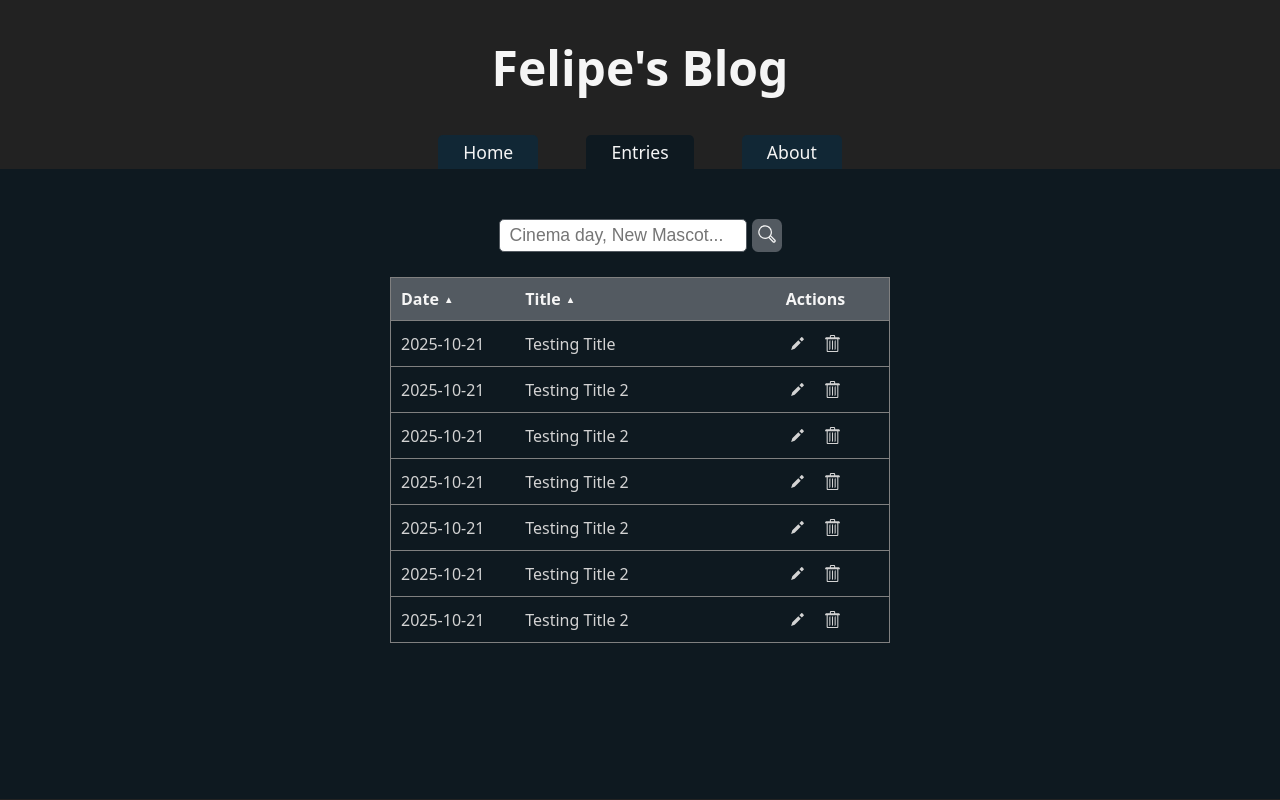
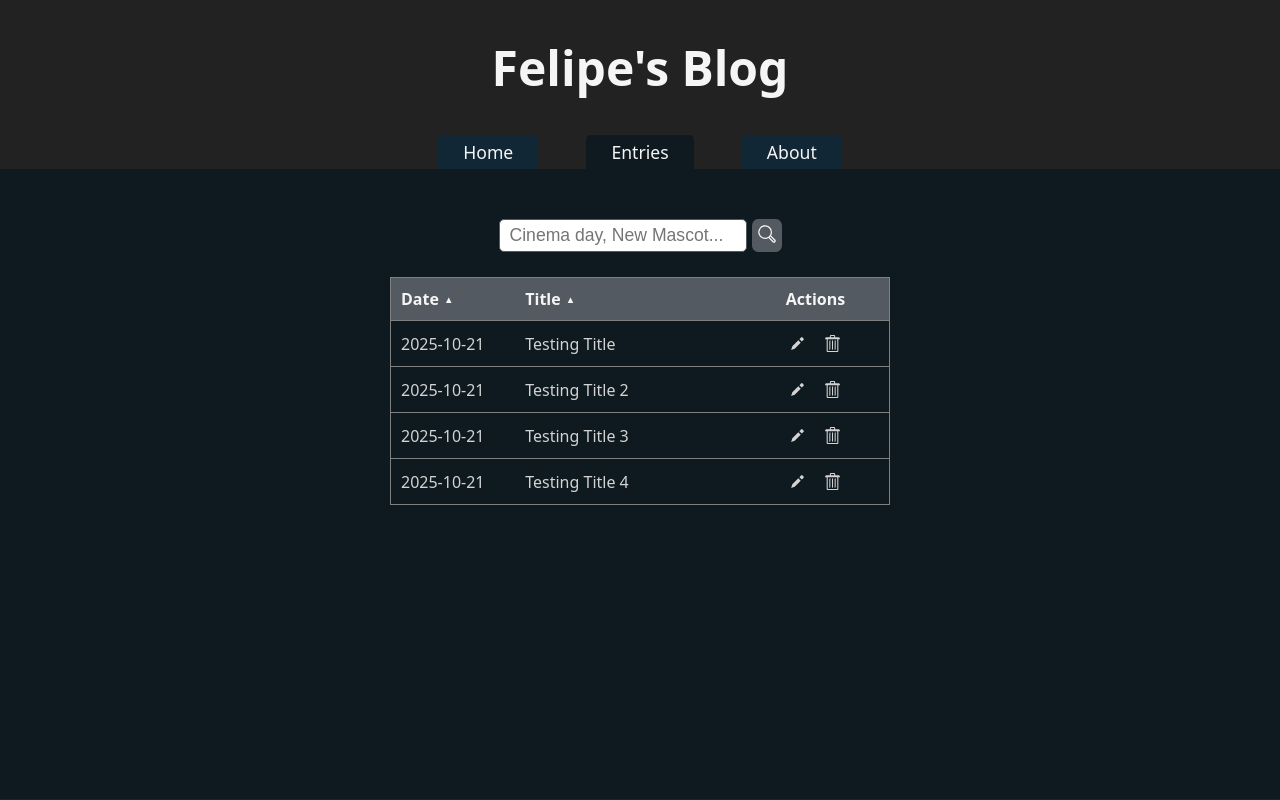
Before and after one commit to felipe-u/felipes-blog, a React (Vite) app: page /entries in a window 1280 px wide. Built offline with nearby package versions, Linux system fonts and the light colour scheme.

Commit message:
feat: filling components with posts data coming from a js file trought a custoom hook

```diff
--- a/src/components/EntrySum.jsx
+++ b/src/components/EntrySum.jsx
@@ -1,24 +1,24 @@
 import { useNavigate } from 'react-router'
 import { CalendarIcon } from './Icons'
 
-export function EntrySum() {
+export function EntrySum({ postData }) {
   const navigate = useNavigate()
 
   const seeFullEntry = () => {
-    navigate('/entries/1')
+    navigate(`/entries/${postData.id}`)
   }
 
   return (
     <div className='entry-sum-container' onClick={seeFullEntry}>
       <img
-        src='https://i.pinimg.com/1200x/29/a3/5f/29a35f173cd4af4f208348e1bbaf5532.jpg'
-        alt=''
+        src={postData.imgUrl}
+        alt={`${postData.title} image`}
       />
       <div className='sum-data-container'>
-        <h2>Testing Title</h2>
+        <h2>{postData.title}</h2>
         <div className='date-visualizer'>
           <CalendarIcon />
-          <span>2025-10-21</span>
+          <span>{postData.date}</span>
         </div>
       </div>
     </div>
--- /dev/null
+++ b/src/data/allPosts.js
@@ -0,0 +1,38 @@
+export const allPosts = [
+  {
+    id: 1,
+    title: 'Testing Title',
+    content:
+      'Lorem ipsum dolor sit amet, consectetur adipiscing elit. Maecenas et dignissim lacus, nec scelerisque nunc. Proin vitae mollis nisi. Curabitur ut eros vestibulum, dictum mi in, finibus velit. Quisque tempus vehicula tempor. Quisque lectus arcu, dignissim nec mauris eget, luctus iaculis nisl. Nullam sit amet nisi non ex elementum dignissim. Proin a odio purus. Nam in mi ultrices, lobortis erat id, tempor ipsum. ',
+    imgUrl:
+      'https://i.pinimg.com/1200x/29/a3/5f/29a35f173cd4af4f208348e1bbaf5532.jpg',
+    date: '2025-10-21',
+  },
+  {
+    id: 2,
+    title: 'Testing Title 2',
+    content:
+      'Nunc ac sapien lacinia, hendrerit nulla a, vestibulum tortor. Donec eu commodo ipsum, at vestibulum nulla. Mauris mollis pharetra justo ut consequat. Nullam tortor metus, laoreet non sapien at, tempor pretium elit. Nulla ac sem eu felis tristique rutrum. Pellentesque metus dui, elementum et nunc vel, semper placerat justo. Integer non ex justo. In nunc metus, suscipit eu maximus ac, accumsan eu ipsum. In cursus faucibus elit, eu feugiat enim tincidunt ac. Aliquam lobortis vehicula lorem, vel consequat odio tincidunt et. Nam ut dictum ipsum, sed efficitur turpis.',
+    imgUrl:
+      'https://i.pinimg.com/1200x/69/76/29/697629a754301416a00746674e65373d.jpg',
+    date: '2025-10-21',
+  },
+  {
+    id: 3,
+    title: 'Testing Title 3',
+    content:
+      'Nunc ac sapien lacinia, hendrerit nulla a, vestibulum tortor. Donec eu commodo ipsum, at vestibulum nulla. Mauris mollis pharetra justo ut consequat. Nullam tortor metus, laoreet non sapien at, tempor pretium elit. Nulla ac sem eu felis tristique rutrum. Pellentesque metus dui, elementum et nunc vel, semper placerat justo. Integer non ex justo. In nunc metus, suscipit eu maximus ac, accumsan eu ipsum. In cursus faucibus elit, eu feugiat enim tincidunt ac. Aliquam lobortis vehicula lorem, vel consequat odio tincidunt et. Nam ut dictum ipsum, sed efficitur turpis.',
+    imgUrl:
+      'https://i.pinimg.com/1200x/7b/b6/35/7bb63551902c3d403c7817b53374ba19.jpg',
+    date: '2025-10-21',
+  },
+  {
+    id: 4,
+    title: 'Testing Title 4',
+    content:
+      'Nunc ac sapien lacinia, hendrerit nulla a, vestibulum tortor. Donec eu commodo ipsum, at vestibulum nulla. Mauris mollis pharetra justo ut consequat. Nullam tortor metus, laoreet non sapien at, tempor pretium elit. Nulla ac sem eu felis tristique rutrum. Pellentesque metus dui, elementum et nunc vel, semper placerat justo. Integer non ex justo. In nunc metus, suscipit eu maximus ac, accumsan eu ipsum. In cursus faucibus elit, eu feugiat enim tincidunt ac. Aliquam lobortis vehicula lorem, vel consequat odio tincidunt et. Nam ut dictum ipsum, sed efficitur turpis.',
+    imgUrl:
+      'https://i.pinimg.com/1200x/ea/0a/3e/ea0a3eb4af2cbac1dffe85af0a718430.jpg',
+    date: '2025-10-21',
+  },
+]
--- /dev/null
+++ b/src/hooks/usePosts.js
@@ -0,0 +1,20 @@
+import { useEffect, useState } from 'react'
+import { allPosts } from '../data/allPosts'
+
+export function usePosts() {
+  const [posts, setPosts] = useState([])
+
+  useEffect(() => {
+    getAllPosts()
+  }, [])
+
+  const getAllPosts = () => {
+    setPosts([...allPosts])
+  }
+
+  const getPost = (postId) => {
+    return allPosts.find((post) => post.id === Number(postId))
+  }
+
+  return { posts, getPost }
+}
--- a/src/pages/EntriesPage.jsx
+++ b/src/pages/EntriesPage.jsx
@@ -1,22 +1,27 @@
 import { useNavigate } from 'react-router'
 import { EditPenIcon, SearchIcon, TrashCanIcon } from '../components/Icons'
 import '../styles/Entries.css'
+import { usePosts } from '../hooks/usePosts'
 
 export function EntriesPage() {
   const navigate = useNavigate()
+  const { posts } = usePosts()
 
-  const seeFullEntry = () => {
-    navigate('/entries/1')
+  const seeFullEntry = (postId) => {
+    navigate(`/entries/${postId}`)
   }
 
   return (
     <div className='entries-container'>
+      {posts ? (
+        <>
           <div className='search-container'>
             <input type='text' placeholder='Cinema day, New Mascot...' />
             <button>
               <SearchIcon />
             </button>
           </div>
+
           <table>
             <thead>
               <tr>
@@ -40,10 +45,14 @@ export function EntriesPage() {
               </tr>
             </thead>
             <tbody>
-          <tr onClick={seeFullEntry}>
-            <td>2025-10-21</td>
-            <td>Testing Title</td>
-            <td className='actions-cell' onClick={(e) => e.stopPropagation()}>
+              {posts.map((post) => (
+                <tr onClick={() => seeFullEntry(post.id)}>
+                  <td>{post.date}</td>
+                  <td>{post.title}</td>
+                  <td
+                    className='actions-cell'
+                    onClick={(e) => e.stopPropagation()}
+                  >
                     <button>
                       <EditPenIcon />
                     </button>
@@ -52,80 +61,13 @@ export function EntriesPage() {
                     </button>
                   </td>
                 </tr>
-          <tr>
-            <td>2025-10-21</td>
-            <td>Testing Title 2</td>
-            <td className='actions-cell'>
-              <button>
-                <EditPenIcon />
-              </button>
-              <button className='trash-btn'>
-                <TrashCanIcon />
-              </button>
-            </td>
-          </tr>
-          <tr>
-            <td>2025-10-21</td>
-            <td>Testing Title 2</td>
-            <td className='actions-cell'>
-              <button>
-                <EditPenIcon />
-              </button>
-              <button className='trash-btn'>
-                <TrashCanIcon />
-              </button>
-            </td>
-          </tr>
-          <tr>
-            <td>2025-10-21</td>
-            <td>Testing Title 2</td>
-            <td className='actions-cell'>
-              <button>
-                <EditPenIcon />
-              </button>
-              <button className='trash-btn'>
-                <TrashCanIcon />
-              </button>
-            </td>
-          </tr>
-          <tr>
-            <td>2025-10-21</td>
-            <td>Testing Title 2</td>
-            <td className='actions-cell'>
-              <button>
-                <EditPenIcon />
-              </button>
-              <button className='trash-btn'>
-                <TrashCanIcon />
-              </button>
-            </td>
-          </tr>
-          <tr>
-            <td>2025-10-21</td>
-            <td>Testing Title 2</td>
-            <td className='actions-cell'>
-              <button>
-                <EditPenIcon />
-              </button>
-              <button className='trash-btn'>
-                <TrashCanIcon />
-              </button>
-            </td>
-          </tr>
-          <tr>
-            <td>2025-10-21</td>
-            <td>Testing Title 2</td>
-            <td className='actions-cell'>
-              <button>
-                <EditPenIcon />
-              </button>
-              <button className='trash-btn'>
-                <TrashCanIcon />
-              </button>
-            </td>
-          </tr>
+              ))}
             </tbody>
           </table>
+        </>
+      ) : (
+        <div className='no-entries'>There's no entry yet</div>
+      )}
     </div>
   )
 }
--- a/src/pages/EntryPage.jsx
+++ b/src/pages/EntryPage.jsx
@@ -1,7 +1,16 @@
-import { useNavigate } from 'react-router'
+import { useEffect, useState } from 'react'
+import { useNavigate, useParams } from 'react-router'
+import { usePosts } from '../hooks/usePosts'
 
 export function EntryPage() {
   const navigate = useNavigate()
+  const { entryId } = useParams()
+  const { getPost } = usePosts()
+  const [post, setPost] = useState(null)
+
+  useEffect(() => {
+    setPost(getPost(entryId))
+  }, [entryId, getPost])
 
   const goHome = () => {
     navigate('/')
@@ -9,45 +18,21 @@ export function EntryPage() {
 
   return (
     <div className='entry-container'>
-      <div className='entry-content'>
-        <h2>Testing Title</h2>
-        <p>Published at: 21-10-2025</p>
+      {post && (
+        <div className='entry-content'>
+          <h2>{post.title}</h2>
+          <p>Published at: {post.date}</p>
 
-        <img
-          src='https://i.pinimg.com/1200x/29/a3/5f/29a35f173cd4af4f208348e1bbaf5532.jpg'
-          alt='Testing title img'
-        />
+          <img src={post.imgUrl} alt={`${post.title} image`} />
 
-        <p className='entry-payload'>
-          Lorem ipsum dolor sit amet, consectetur adipiscing elit. Quisque a
-          ultricies lorem, ut aliquet justo. Nam finibus enim a ipsum rhoncus
-          hendrerit. Nam placerat non urna id condimentum. Etiam ornare sed
-          libero quis imperdiet. Vestibulum in vehicula odio. Nullam et volutpat
-          diam, eu viverra felis. Sed molestie dui urna, a vehicula quam ornare
-          in. Ut tincidunt lacinia mauris ut tincidunt. Aliquam erat volutpat.
-          Phasellus et arcu gravida, condimentum urna a, egestas orci. Curabitur
-          bibendum imperdiet tempor. Maecenas eget risus id sapien elementum
-          aliquet. Duis a urna sed urna lacinia rutrum at ac tellus. Fusce
-          feugiat eget dolor vitae semper. Aenean sagittis non diam quis
-          sollicitudin. Sed venenatis nulla eget felis gravida, et luctus urna
-          tempor. Maecenas et interdum mi. Integer placerat ultrices facilisis.
-          Orci varius natoque penatibus et magnis dis parturient montes,
-          nascetur ridiculus mus. Fusce fringilla, lectus id eleifend dapibus,
-          lorem dolor luctus neque, ac gravida urna erat at ante. Proin non
-          varius dolor. Phasellus odio libero, euismod vitae quam ut, molestie
-          accumsan ante. Morbi ac enim odio. Cras sit amet convallis lacus, sit
-          amet pellentesque tellus. Nullam interdum vel tortor non malesuada.
-          Quisque arcu sem, porta vel molestie id, interdum sit amet magna.
-          Donec vehicula ipsum vitae tellus laoreet consectetur. Aenean mollis
-          lorem urna, a vulputate elit facilisis at. Vestibulum nec scelerisque
-          leo.
-        </p>
+          <p className='entry-payload'>{post.content}</p>
 
-        <div className='entry-btn-container'>
-          <button>Edit</button>
-          <button onClick={goHome}>Go Home</button>
+          <div className='entry-btn-container'>
+            <button>Edit</button>
+            <button onClick={goHome}>Go Home</button>
+          </div>
         </div>
-      </div>
+      )}
     </div>
   )
 }
--- a/src/pages/HomePage.jsx
+++ b/src/pages/HomePage.jsx
@@ -1,8 +1,11 @@
 import '../styles/Home.css'
 import { EntrySum } from '../components/EntrySum'
 import { PenIcon } from '../components/Icons'
+import { usePosts } from '../hooks/usePosts'
 
 export function HomePage() {
+  const { posts } = usePosts()
+
   return (
     <div className='home-container'>
       <div className='new-btn-container'>
@@ -13,8 +16,9 @@ export function HomePage() {
       </div>
 
       <div className='entries-sum-container'>
-        <EntrySum />
-        <EntrySum />
+        {posts.map((post) => {
+          return <EntrySum key={post.id} postData={post} />
+        })}
       </div>
     </div>
   )
```
Lines whose indentation alone changed are shown as unchanged.
